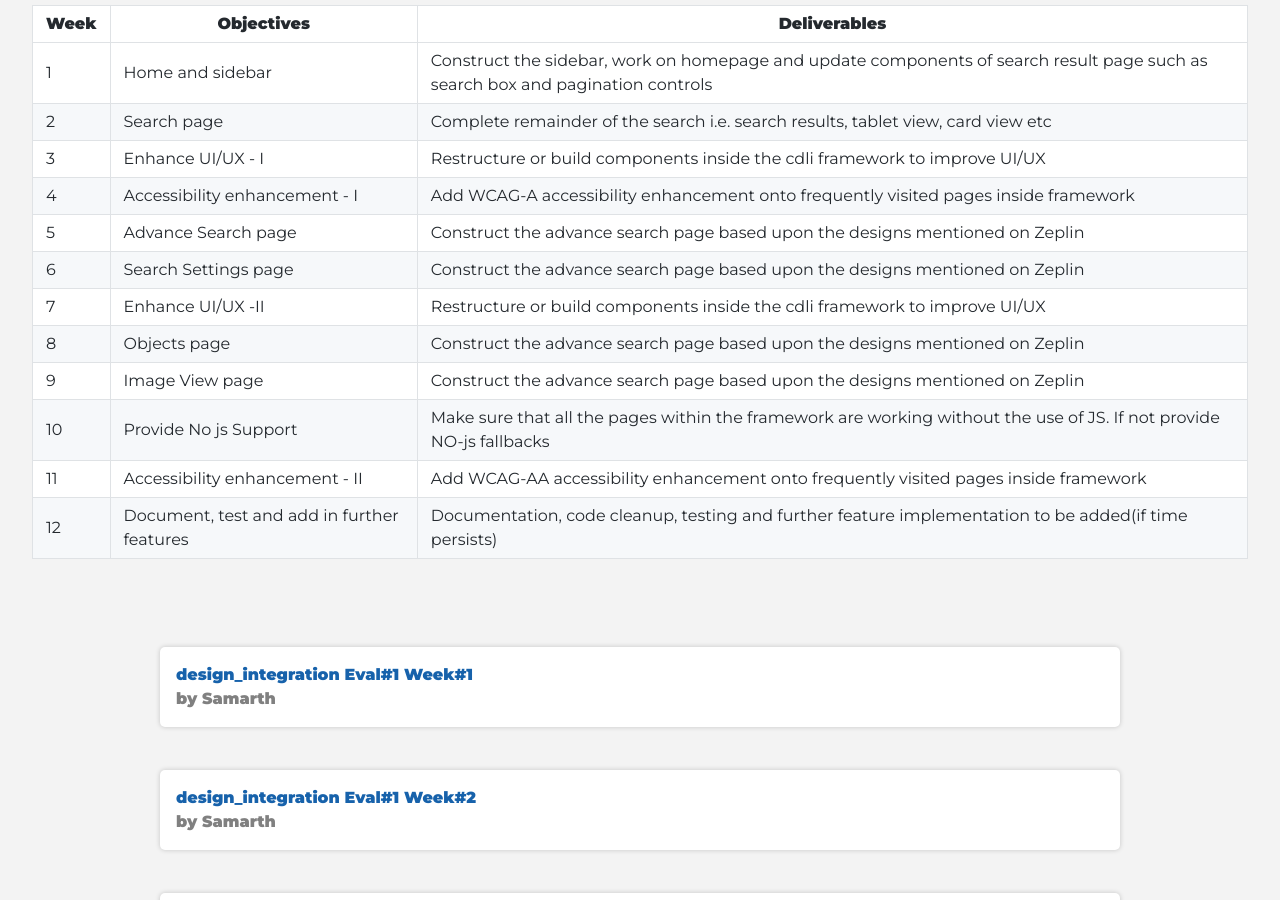
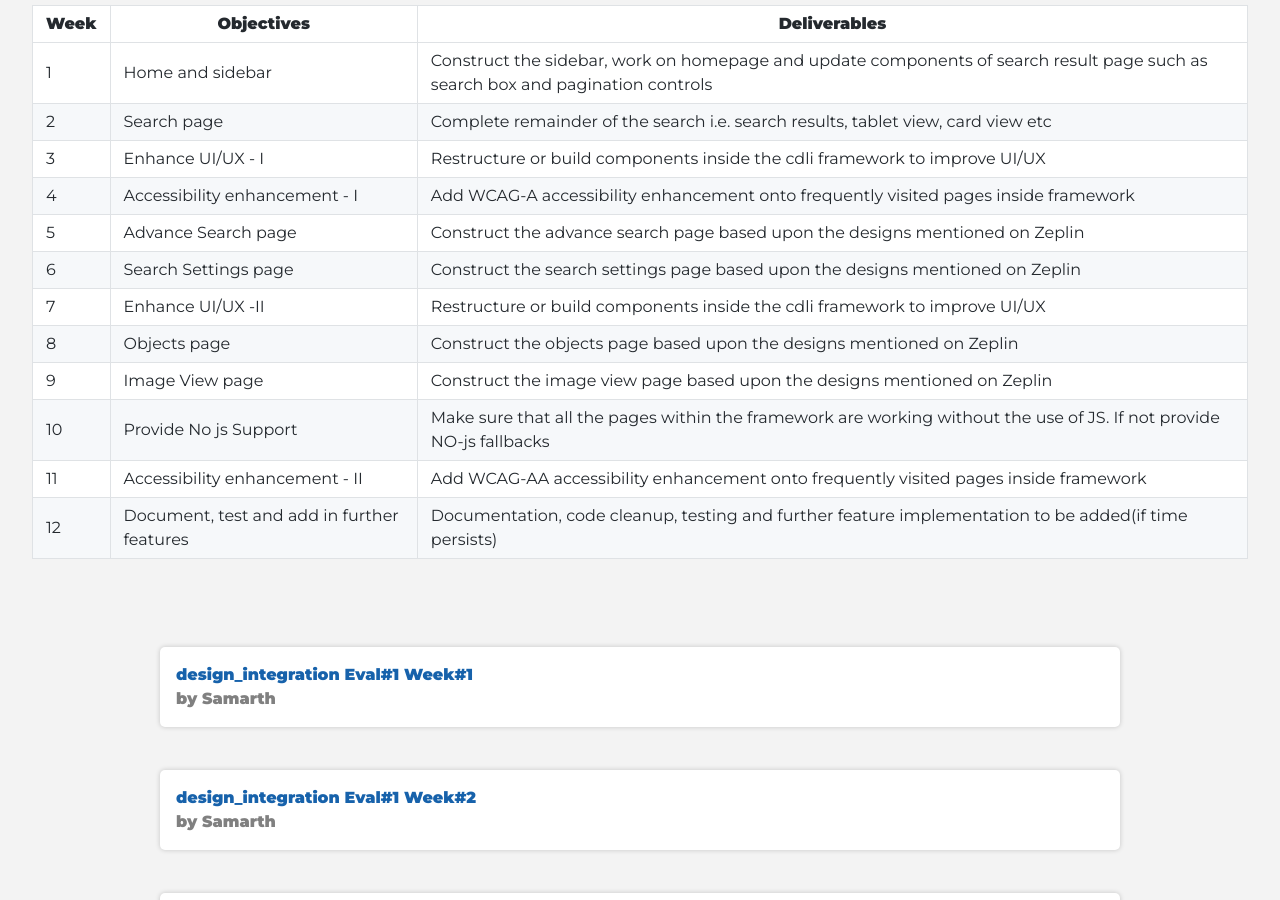
Before and after one commit to cdli-gh/blog, a Jekyll site: the page built from _blog/gsoc20/design_integration/index.md, in a window 1280 px wide and 900 px high, scrolled down 1169 px. Built offline with Jekyll 4.4.1, drawn with Linux system fonts in a browser that asks for light colours; Markdown is read by kramdown in place of the engine named in the settings.

Commit message:
Update index.md

```diff
--- a/_blog/gsoc20/design_integration/index.md
+++ b/_blog/gsoc20/design_integration/index.md
@@ -36,10 +36,10 @@ Objectives are separated in two categories: essential and additional, they are a
 |3|Enhance UI/UX - I | Restructure or build components inside the cdli framework to improve UI/UX    |
 |4|Accessibility enhancement - I   | Add WCAG-A accessibility enhancement onto frequently visited pages inside framework  |
 |5|Advance Search page | Construct the advance search page based upon the designs mentioned on Zeplin  |
-|6|Search Settings page  | Construct the advance search page based upon the designs mentioned on Zeplin  |
+|6|Search Settings page  | Construct the search settings page based upon the designs mentioned on Zeplin  |
 |7|Enhance UI/UX -II  | Restructure or build components inside the cdli framework to improve UI/UX  |
-|8|Objects page | Construct the advance search page based upon the designs mentioned on Zeplin   |
-|9|Image View page | Construct the advance search page based upon the designs mentioned on Zeplin   |
+|8|Objects page | Construct the objects page based upon the designs mentioned on Zeplin   |
+|9|Image View page | Construct the image view page based upon the designs mentioned on Zeplin   |
 |10|Provide No js Support | Make sure that all the pages within the framework are working without the use of JS. If not provide NO-js fallbacks   |
 |11|Accessibility enhancement - II   | Add WCAG-AA accessibility enhancement onto frequently visited pages inside framework  |
 |12|Document, test and add in further features   | Documentation, code cleanup, testing and further feature implementation to be added(if time persists)  |
```
